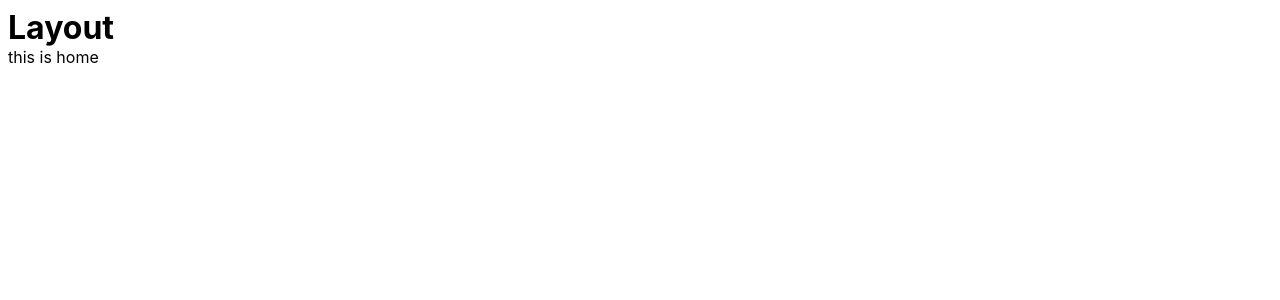
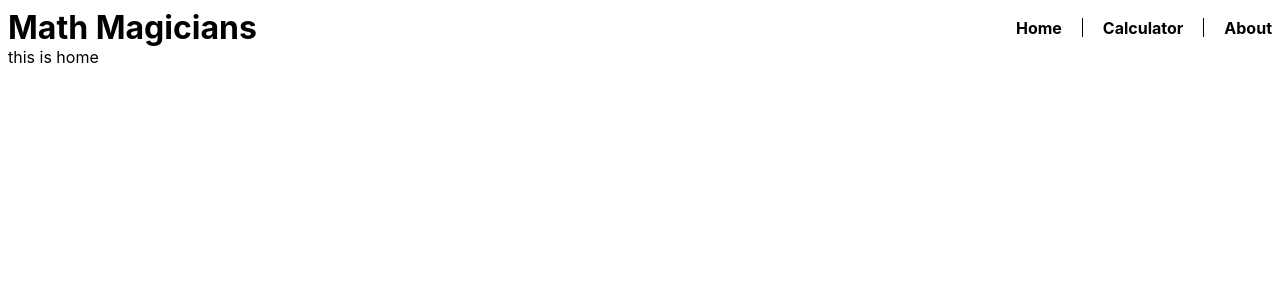
Before and after one commit to Estete9/Math-Magicians, a React (Create React App) app: page / in a window 1280 px wide. Shown: the top 300 px of the page. Built offline with nearby package versions, Linux system fonts and the light colour scheme.

Commit message:
Add header with navbar

```diff
--- a/src/App.js
+++ b/src/App.js
@@ -6,19 +6,16 @@ import './App.css';
 import Home from './Routes/HomeScreen';
 import Quote from './Routes/QuoteScreen';
 import Calculator from './Routes/CalculatorScreen';
+import Header from './components/Header';
 
 function Layout() {
-  return (
-    <>
-      <h1>Layout</h1>
-      <Outlet />
-    </>
-  );
+  return <Outlet />;
 }
 
 function App() {
   return (
     <BrowserRouter>
+      <Header />
       <Routes>
         <Route path="/" element={<Layout />}>
           <Route index element={<Home />} />
--- a/src/Routes/CalculatorScreen.js
+++ b/src/Routes/CalculatorScreen.js
@@ -1,8 +1,11 @@
+import Calculator from '../components/Calculator';
+
 function CalculatorScreen() {
   return (
     // <div className='wrapper'>
-    <div className="calculator">this is the calculator</div>
+    <Calculator />
     // </div>
   );
 }
+
 export default CalculatorScreen;
--- /dev/null
+++ b/src/components/Header.js
@@ -0,0 +1,18 @@
+import styles from '../styles/header.module.css';
+
+function Header() {
+  return (
+    <header className={styles.header}>
+      <h1 className={styles.logo}>Math Magicians</h1>
+      <ul className={styles.navbar}>
+        <li className={styles.navItem}>Home</li>
+        <div className={styles.separator} />
+        <li className={styles.navItem}>Calculator</li>
+        <div className={styles.separator} />
+        <li className={styles.navItem}>About</li>
+      </ul>
+    </header>
+  );
+}
+
+export default Header;
--- /dev/null
+++ b/src/styles/header.module.css
@@ -0,0 +1,26 @@
+.header {
+  display: flex;
+  width: 100%;
+}
+
+.navbar {
+  display: flex;
+  gap: 10px;
+  margin-left: auto;
+  list-style: none;
+  align-items: center;
+}
+
+.separator {
+  border-left: 1px solid #000;
+  height: 50%;
+  margin: 0 10px;
+}
+
+.navItem {
+  font-weight: bold;
+}
+
+.navItem:hover {
+  cursor: pointer;
+}
```
Also changed, not shown: 1 other file (tests, documents, lock files or other folders).
